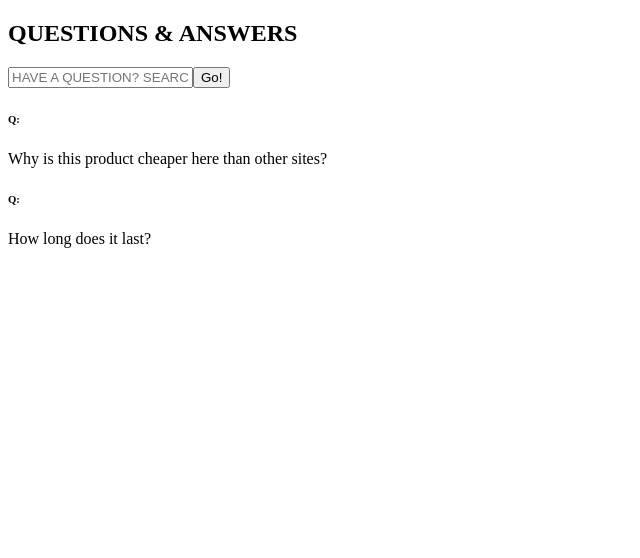
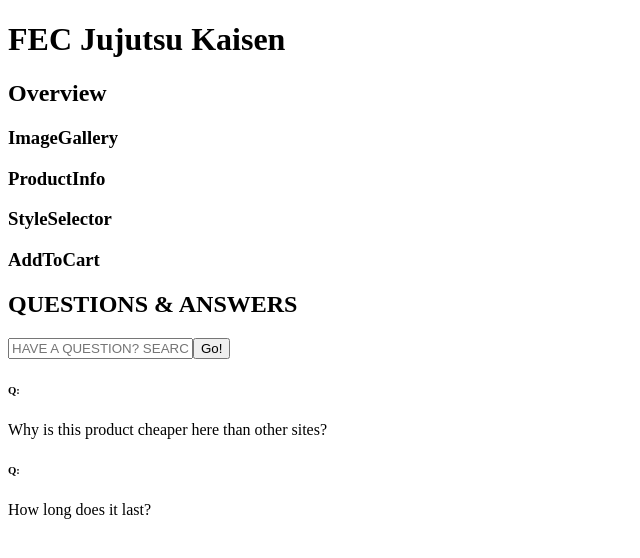
Before and after one commit to RFP2302-Jujutsu-Kaisen/FECApp, a React app: page / in a window 1280 px wide. Shown: the top 558 px of the page, without its empty margins (0-640 px from the left). Built offline with nearby package versions, Linux system fonts and the light colour scheme; the HTML template or start-up script is replaced by a standard one.

Commit message:
added Overview to App, added skeleton subcomponents for Overview

```diff
--- a/client/src/components/App.jsx
+++ b/client/src/components/App.jsx
@@ -1,10 +1,15 @@
 import React from 'react';
 import QuestionsAndAnswers from './QAModule/QuestionsAndAnswers';
+import Overview from './Overview/Overview';
 
 export default function App() {
   return (
-    <div className="questions-and-answers">
-      <QuestionsAndAnswers />
+    <div>
+      <h1>FEC Jujutsu Kaisen</h1>
+      <Overview />
+      <div className="questions-and-answers">
+        <QuestionsAndAnswers />
+      </div>
     </div>
   );
 }
--- a/client/src/components/Overview/AddToCart/AddToCart.jsx
+++ b/client/src/components/Overview/AddToCart/AddToCart.jsx
@@ -0,0 +1,7 @@
+import React from 'react';
+
+export default function AddToCart() {
+  return (
+    <h3>AddToCart</h3>
+  );
+}
--- a/client/src/components/Overview/ImageGallery/ImageGallery.jsx
+++ b/client/src/components/Overview/ImageGallery/ImageGallery.jsx
@@ -0,0 +1,7 @@
+import React from 'react';
+
+export default function ImageGallery() {
+  return (
+    <h3>ImageGallery</h3>
+  );
+}
--- a/client/src/components/Overview/Overview.jsx
+++ b/client/src/components/Overview/Overview.jsx
@@ -0,0 +1,17 @@
+import React from 'react';
+import ImageGallery from './ImageGallery/ImageGallery';
+import ProductInfo from './ProductInfo/ProductInfo';
+import StyleSelector from './StyleSelector/StyleSelector';
+import AddToCart from './AddToCart/AddToCart';
+
+export default function Overview() {
+  return (
+    <div>
+      <h2>Overview</h2>
+      <ImageGallery />
+      <ProductInfo />
+      <StyleSelector />
+      <AddToCart />
+    </div>
+  );
+}
--- a/client/src/components/Overview/ProductInfo/ProductInfo.jsx
+++ b/client/src/components/Overview/ProductInfo/ProductInfo.jsx
@@ -0,0 +1,7 @@
+import React from 'react';
+
+export default function ProductInfo() {
+  return (
+    <h3>ProductInfo</h3>
+  );
+}
--- /dev/null
+++ b/client/src/components/Overview/StyleSelector/StyleSelector.jsx
@@ -0,0 +1,7 @@
+import React from 'react';
+
+export default function StyleSelector() {
+  return (
+    <h3>StyleSelector</h3>
+  );
+}
```
Also changed, not shown: 1 other file (tests, documents, lock files or other folders).
